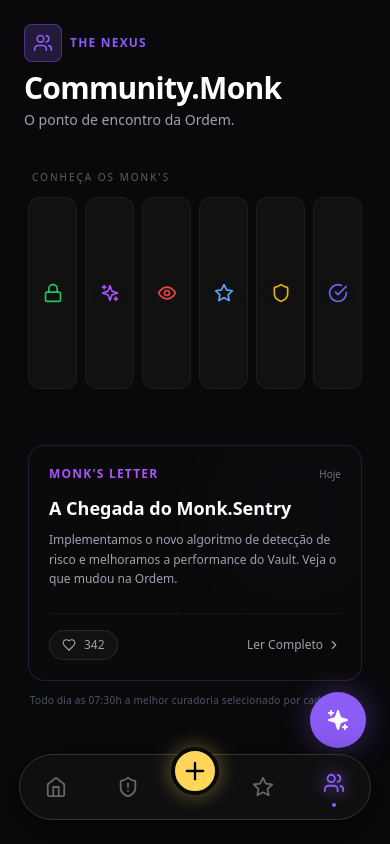
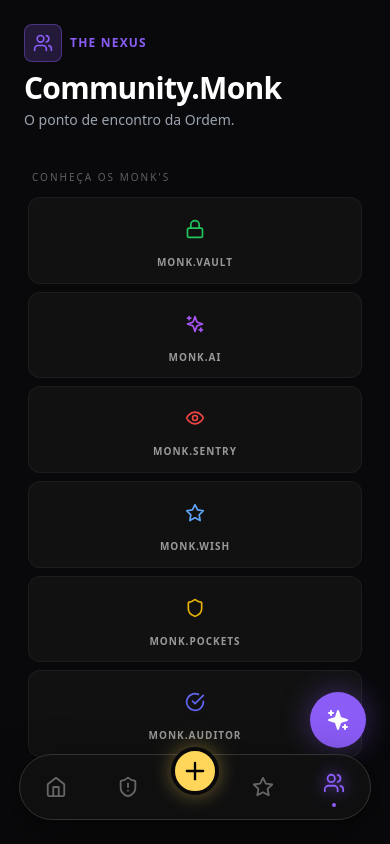
Before and after one commit to Riiiiiiik/finance-tracker, a Next.js app: page /community in a window 390 px wide. Built offline with nearby package versions, Linux system fonts and the light colour scheme.

Commit message:
fix(ui): layout responsivo vertical para monk roster no mobile

```diff
--- a/components/MonkRoster.tsx
+++ b/components/MonkRoster.tsx
@@ -91,7 +91,7 @@ export default function MonkRoster() {
                 Conheça os Monk&apos;s
             </h3>
 
-            <div className="flex flex-row gap-2 h-48 w-full">
+            <div className="flex flex-col md:flex-row gap-2 w-full h-[600px] md:h-48 pb-10 md:pb-0">
                 {ROSTER_DATA.map((monk) => {
                     const isActive = activeId === monk.id;
                     const Icon = monk.icon;
@@ -104,11 +104,11 @@ export default function MonkRoster() {
                             onHoverStart={() => setActiveId(monk.id)} // Hover to open on desktop
                             className={cn(
                                 "relative rounded-xl border border-white/5 overflow-hidden cursor-pointer transition-colors duration-300",
-                                isActive ? "flex-[4]" : "flex-[1]",
+                                isActive ? "flex-[3] md:flex-[4]" : "flex-[1] md:flex-[1]",
                                 isActive ? "bg-[#1A1A1A]" : "bg-[#111111] hover:bg-[#161616]"
                             )}
                             animate={{
-                                flex: isActive ? 4 : 1,
+                                flex: isActive ? (typeof window !== 'undefined' && window.innerWidth < 768 ? 3 : 4) : 1,
                             }}
                             transition={{ type: "spring", stiffness: 300, damping: 30 }}
                         >
@@ -123,7 +123,7 @@ export default function MonkRoster() {
 
                             <div className="absolute inset-0 p-3 flex flex-col items-center justify-center">
                                 {/* Icon Always Visible */}
-                                <motion.div layout="position" className="flex flex-col items-center gap-2">
+                                <motion.div layout="position" className={`flex ${isActive ? 'flex-row md:flex-col' : 'flex-col'} items-center gap-2`}>
                                     <div className={cn(
                                         "p-2 rounded-full backdrop-blur-sm transition-colors",
                                         isActive ? "bg-white/5" : "bg-transparent",
@@ -136,10 +136,10 @@ export default function MonkRoster() {
                                         <motion.span
                                             initial={{ opacity: 0 }}
                                             animate={{ opacity: 1 }}
-                                            className="text-[10px] font-bold uppercase tracking-widest text-muted-foreground rotate-0 mt-4 whitespace-nowrap hidden sm:block"
-                                            style={{ writingMode: 'vertical-rl' }}
+                                            className="text-[10px] font-bold uppercase tracking-widest text-muted-foreground md:rotate-0 md:writing-mode-vertical-rl md:mt-4 whitespace-nowrap block"
                                         >
-                                            {monk.title.split('.')[1]}
+                                            <span className="md:hidden">{monk.title}</span>
+                                            <span className="hidden md:block" style={{ writingMode: 'vertical-rl' }}>{monk.title.split('.')[1]}</span>
                                         </motion.span>
                                     )}
                                 </motion.div>
@@ -152,7 +152,7 @@ export default function MonkRoster() {
                                             animate={{ opacity: 1, y: 0 }}
                                             exit={{ opacity: 0, y: 10 }}
                                             transition={{ duration: 0.2, delay: 0.1 }}
-                                            className="w-full flex flex-col justify-between h-full pt-10 px-2 pb-2"
+                                            className="w-full flex flex-col justify-between h-full pt-2 md:pt-10 px-2 pb-2"
                                         >
                                             <div className="flex flex-col gap-1 items-start w-full">
                                                 <div className="flex items-center gap-2 w-full justify-between">
@@ -166,12 +166,10 @@ export default function MonkRoster() {
                                                     </div>
                                                 </div>
 
-                                                <p className="text-xs text-center sm:text-left text-gray-400 mt-2 leading-relaxed">
+                                                <p className="text-xs text-left text-gray-400 mt-2 leading-relaxed line-clamp-3 md:line-clamp-none">
                                                     &quot;{monk.description}&quot;
                                                 </p>
                                             </div>
-
-
                                         </motion.div>
                                     )}
                                 </AnimatePresence>
```
